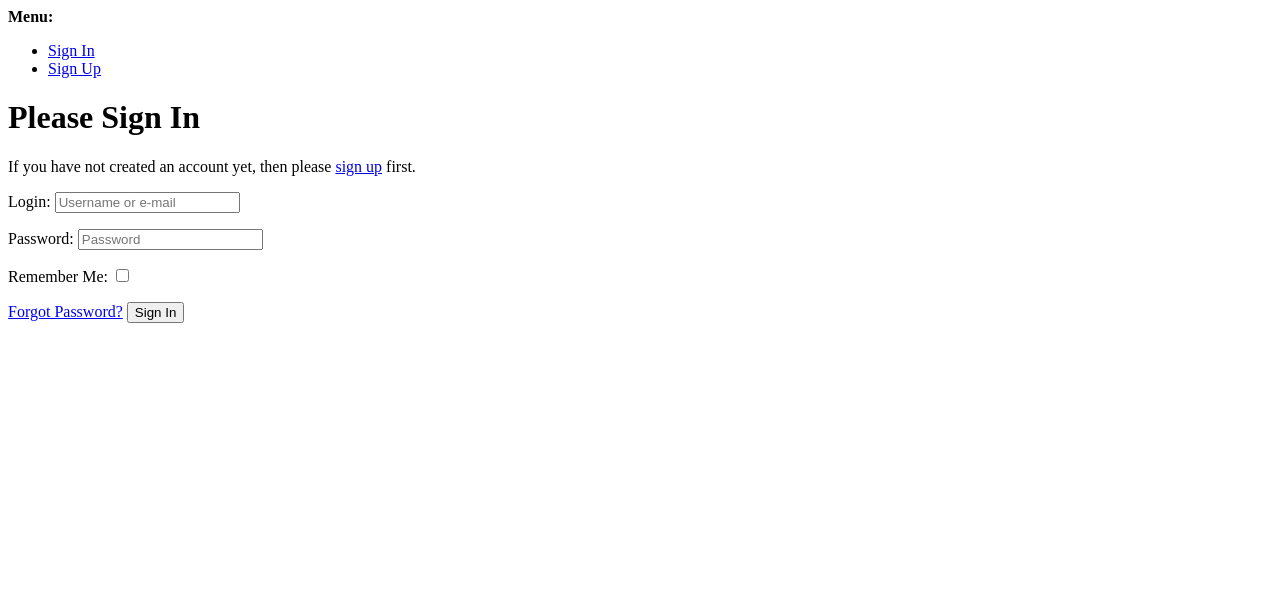
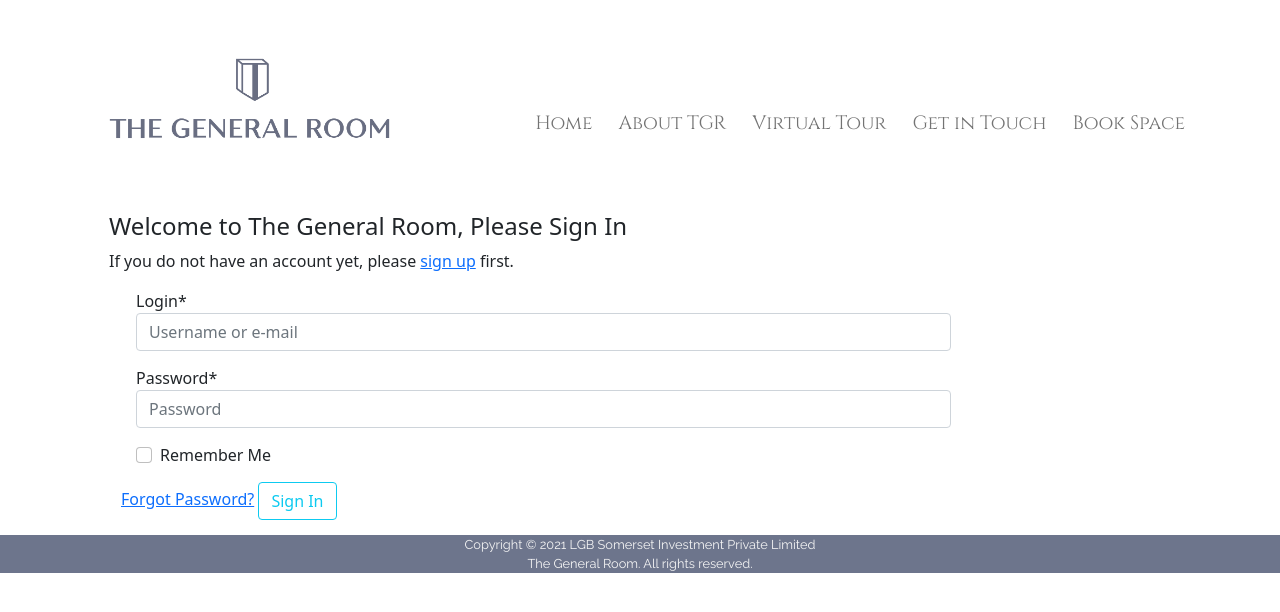
Before and after one commit to suipingooi/generalroom, a Django app: page /accounts/login/ in a window 1280 px wide. Shown: the top 612 px of the page. Run offline with Django 3.2, Linux system fonts and the light colour scheme; some libraries are stand-ins or nearby versions.

Commit message:
updated signup, login, logout templates, added crispy forms

```diff
--- a/TheGeneralRoom/settings.py
+++ b/TheGeneralRoom/settings.py
@@ -32,6 +32,7 @@ INSTALLED_APPS = [
     'allauth',
     'allauth.account',
     'allauth.socialaccount',
+    'crispy_forms',
 
     # my apps
     'spaces',
@@ -91,7 +92,7 @@ ACCOUNT_USERNAME_MIN_LENGTH = 4
 
 LOGIN_URL = '/accounts/login/'
 
-LOGIN_REDIRECT_URL = '/success'
+LOGIN_REDIRECT_URL = '/spaces'
 
 # testing email verification
 EMAIL_BACKEND = 'django.core.mail.backends.console.EmailBackend'
@@ -151,6 +152,8 @@ STATICFILES_DIRS = [
     os.path.join(BASE_DIR, 'static')
 ]
 
+CRISPY_TEMPLATE_PACK = "bootstrap4"
+
 # Default primary key field type
 # https://docs.djangoproject.com/en/3.2/ref/settings/#default-auto-field
 
--- a/main/templates/main/aboutus-template.html
+++ b/main/templates/main/aboutus-template.html
@@ -1,5 +1,8 @@
 {% extends 'base-template.html' %}
 {% load static %}
+
+{% block head_title %} TGR | About {% endblock %}
+
 {%block content%}
 <div>
     <h1>
--- a/main/templates/main/home-template.html
+++ b/main/templates/main/home-template.html
@@ -1,5 +1,6 @@
 {% extends 'base-template.html' %}
 {% load static %}
+{% block head_title %} The General Room | TGR {% endblock %}
 {%block content%}
 <div>
     <h1>
--- a/main/templates/main/vtour-template.html
+++ b/main/templates/main/vtour-template.html
@@ -1,5 +1,8 @@
 {% extends 'base-template.html' %}
 {% load static %}
+
+{% block head_title %} TGR | Virtual Tour {% endblock %}
+
 {%block content%}
 <div>
     <h1>
--- a/spaces/views.py
+++ b/spaces/views.py
@@ -22,4 +22,5 @@ def add_space(request):
     else:
         space_form = SpaceForm()
         return render(request, 'spaces/addspace-template.html', {
+            'form': space_form
         })
--- a/static/css/style.css
+++ b/static/css/style.css
@@ -23,3 +23,13 @@
     text-align: center;
     font-size: 1vw;
 }
+
+/* cripsy forms */
+.forms,
+.form-group {
+    margin: 15px;
+}
+
+.container-fluid {
+    width: 80%;
+}
--- a/templates/allauth/account/login.html
+++ b/templates/allauth/account/login.html
@@ -1,46 +1,24 @@
-{% extends "account/base.html" %}
+{% extends 'base-template.html' %}
+{% load crispy_forms_tags %}
 
-{% load i18n %}
-{% load account socialaccount %}
-
-{% block head_title %}{% trans "Sign In" %}{% endblock %}
+{% block head_title %} TGR | Login {% endblock %}
 
 {% block content %}
+<div class="container-fluid forms">
+    <h4>Welcome to The General Room, Please Sign In</h4>
 
-<h1>{% trans "Please Sign In" %}</h1>
-
-{% get_providers as socialaccount_providers %}
-
-{% if socialaccount_providers %}
-<p>{% blocktrans with site.name as site_name %}Please sign in with one
-    of your existing third party accounts. Or, <a href="{{ signup_url }}">sign up</a>
-    for a {{ site_name }} account and sign in below:{% endblocktrans %}</p>
-
-<div class="socialaccount_ballot">
-
-    <ul class="socialaccount_providers">
-        {% include "socialaccount/snippets/provider_list.html" with process="login" %}
-    </ul>
-
-    <div class="login-or">{% trans 'or' %}</div>
-
+    <p>If you do not have an account yet, please
+        <a href="{{ signup_url }}">sign up</a> first.</p>
+    <div class="container">
+        <form class="login" method="POST" action="{% url 'account_login' %}">
+            {% csrf_token %}
+            {{ form|crispy }}
+            {% if redirect_field_value %}
+            <input type="hidden" name="{{ redirect_field_name }}" value="{{ redirect_field_value }}" />
+            {% endif %}
+            <a class="button secondaryAction" href="{% url 'account_reset_password' %}">Forgot Password?</a>
+            <button class="btn btn-outline-info" type="submit">Sign In</button>
+        </form>
+    </div>
 </div>
-
-{% include "socialaccount/snippets/login_extra.html" %}
-
-{% else %}
-<p>{% blocktrans %}If you have not created an account yet, then please
-    <a href="{{ signup_url }}">sign up</a> first.{% endblocktrans %}</p>
-{% endif %}
-
-<form class="login" method="POST" action="{% url 'account_login' %}">
-    {% csrf_token %}
-    {{ form.as_p }}
-    {% if redirect_field_value %}
-    <input type="hidden" name="{{ redirect_field_name }}" value="{{ redirect_field_value }}" />
-    {% endif %}
-    <a class="button secondaryAction" href="{% url 'account_reset_password' %}">{% trans "Forgot Password?" %}</a>
-    <button class="primaryAction" type="submit">{% trans "Sign In" %}</button>
-</form>
-
 {% endblock %}
--- a/templates/base-template.html
+++ b/templates/base-template.html
@@ -5,7 +5,7 @@
 <head>
     <meta charset="UTF-8">
     <meta name="viewport" content="width=device-width, initial-scale=1.0">
-    <title>The General Room</title>
+    <title>{% block head_title %}{%endblock%}</title>
     <link rel="preconnect" href="https://fonts.gstatic.com">
     <link
         href="https://fonts.googleapis.com/css2?family=Cinzel:wght@400;600&family=Montserrat&family=Open+Sans&family=Open+Sans+Condensed:wght@300;700&family=Raleway&display=swap"
@@ -17,7 +17,7 @@
 
 <body>
     <nav class="navbar navbar-expand-lg navbar-light">
-        <div class="container-fluid justify-content-between">
+        <div class="container justify-content-between">
             <img id="mainlogo" class="navbar-brand" src="{% static 'assets\images\logo.jpg' %}" alt="TGR logo" />
             <button class="navbar-toggler" type="button" data-bs-toggle="collapse" data-bs-target="#navigator"
                 aria-controls="navbarNav" aria-expanded="false" aria-label="Toggle navigation">
@@ -44,8 +44,10 @@
             </div>
         </div>
     </nav>
-    {%block content%}
-    {%endblock%}
+    <div class="container">
+        {%block content%}
+        {%endblock%}
+    </div>
     <footer>
         <div class="footer text-center">Copyright &copy; 2021 LGB Somerset Investment Private Limited <br> The
             General Room. All rights reserved.</div>
```
Also changed, not shown: spaces/templates/spaces/addspace-template.html (+7 -5 lines), templates/allauth/account/logout.html (+13 -14 lines), templates/allauth/account/signup.html (+11 -10 lines), templates/allauth/account/signup_closed.html (+6 -6 lines), templates/allauth/account/verification_sent.html (+7 -7 lines), README.md.
